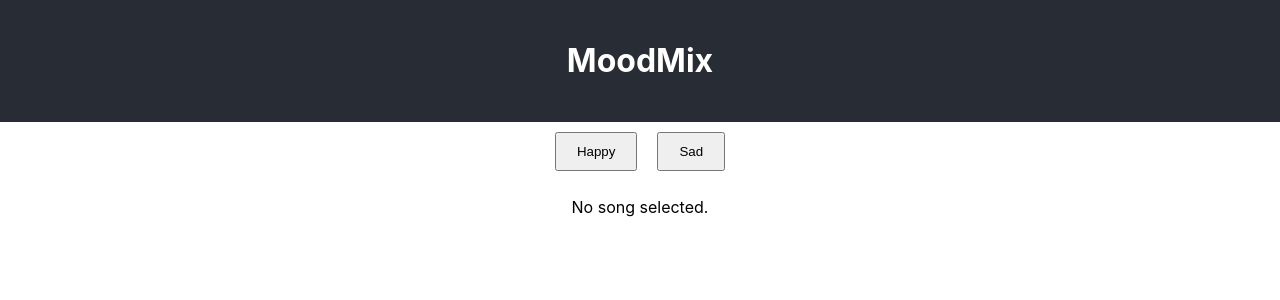
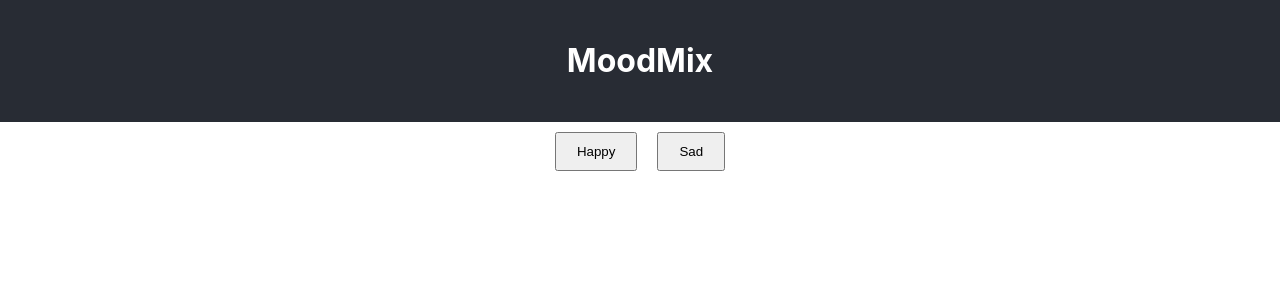
Before and after one commit to Agam-Jammu/mood-based-music-player, a React (Create React App) app: page / in a window 1280 px wide. Shown: the top 300 px of the page. Built offline with nearby package versions, Linux system fonts and the light colour scheme.

Commit message:
Now displays song titles

```diff
--- a/src/App.js
+++ b/src/App.js
@@ -6,6 +6,7 @@ import SpotifyWebApi from 'spotify-web-api-js';
 
 function App() {
   const [currentSong, setCurrentSong] = useState(null);
+  const [currentSongTitle, setCurrentSongTitle] = useState('');
 
   const fetchRandomSong = async (mood) => {
     const spotifyApi = new SpotifyWebApi();
@@ -32,8 +33,8 @@ function App() {
         const randomIndex = Math.floor(Math.random() * response.tracks.length);
         const randomTrack = response.tracks[randomIndex];
 
-        // Set the new song URL
         setCurrentSong(randomTrack.preview_url);
+        setCurrentSongTitle(randomTrack.name); // Set the song title
       } catch (error) {
         console.error('Error fetching songs:', error);
       }
@@ -43,11 +44,12 @@ function App() {
   return (
     <div className="App">
       <Header />
+      {currentSongTitle && <p>Now Playing: {currentSongTitle}</p>}
       <div className="mood-selection">
         <button onClick={() => fetchRandomSong('Happy')}>Happy</button>
         <button onClick={() => fetchRandomSong('Sad')}>Sad</button>
       </div>
-      <MusicPlayer currentSong={currentSong} />
+      <MusicPlayer currentSong={currentSong} currentSongTitle={currentSongTitle} />
     </div>
   );
 }
--- a/src/components/musicPlayer.js
+++ b/src/components/musicPlayer.js
@@ -1,15 +1,14 @@
 import React from 'react';
 
-const MusicPlayer = ({ currentSong }) => {
+const MusicPlayer = ({ currentSong, currentSongTitle }) => {
   return (
     <div className="music-player">
-        {currentSong ? (
+      {currentSongTitle && <h3>{currentSongTitle}</h3>}
+      {currentSong && (
         <audio controls autoPlay>
           <source src={currentSong} type="audio/mp3" />
           Your browser does not support the audio element.
         </audio>
-        ) : (
-          <p>No song selected.</p> // Custom message
       )}
     </div>
   );
```
Lines whose indentation alone changed are shown as unchanged.
